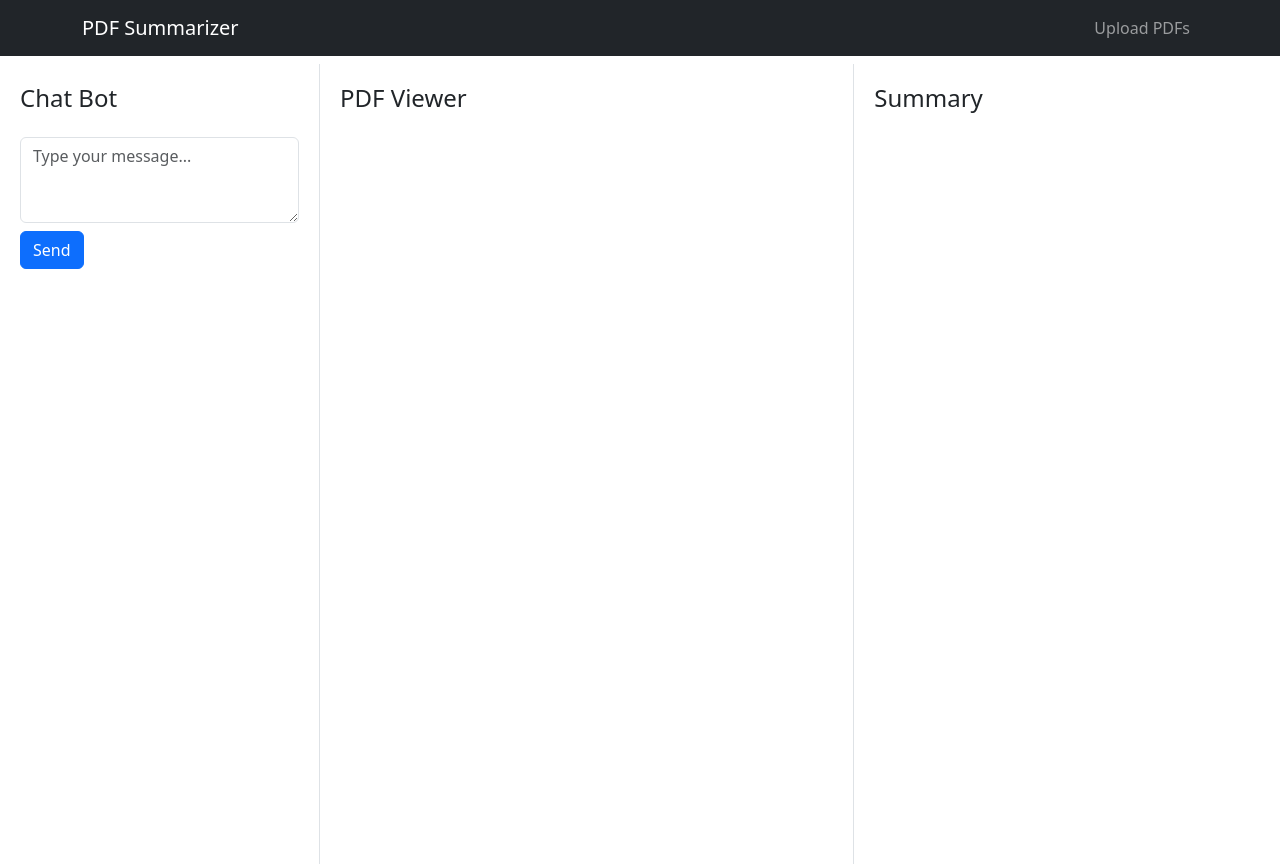
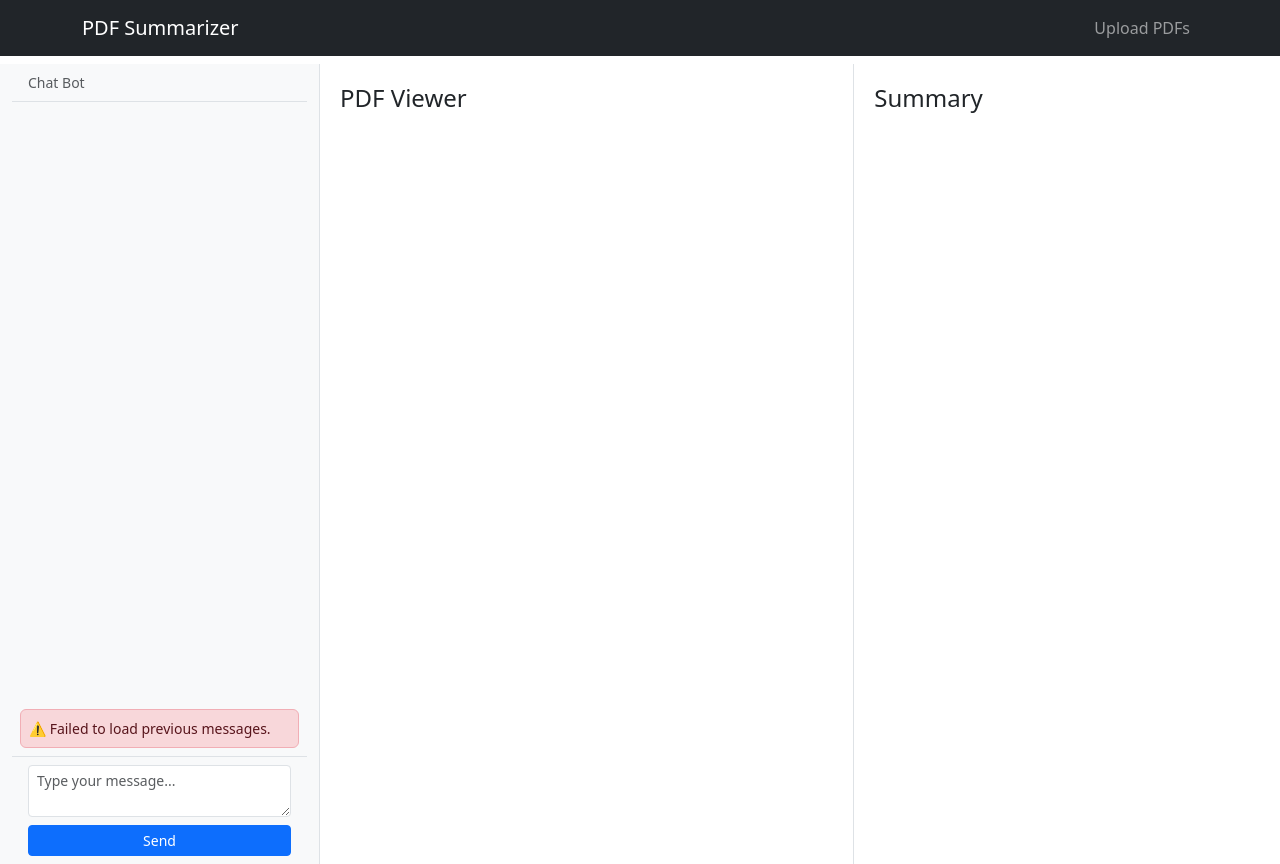
Before and after one commit to TalhaH23/final_year_project_2025, a Flask app: template web/templates/view.html in a window 1280 px wide. Run offline with Flask 3, Linux system fonts and the light colour scheme; the template is opened without the code that fills it, so the values that code supplies are empty.

Commit message:
text chat style

```diff
--- a/web/templates/view.html
+++ b/web/templates/view.html
@@ -5,15 +5,27 @@
 {% block content %}
 <div class="row h-100">
     <!-- Left Column: Chat -->
-    <div class="col-md-3 border-end d-flex flex-column" style="height: 100vh; overflow-y: auto; padding: 20px;">
-        <h4>Chat Bot</h4>
-        <form id="chat-form" class="mt-3">
+    <div class="col-md-3 border-end d-flex flex-column bg-light" style="height: 100vh; overflow: hidden;">
+        <!-- Top Bar -->
+        <div class="border-bottom px-3 py-2 d-flex justify-content-between align-items-center">
+            <span class="text-muted small">Chat Bot</span>
+        </div>
+
+        <!-- Chat Messages Area -->
+        <div id="chat-box" class="flex-grow-1 px-3 py-2 overflow-auto d-flex flex-column gap-2"
+            style="background-color: #f8f9fa;"></div>
+
+        <!-- Error Alert -->
+        <div id="error-box" class="alert alert-danger d-none m-2 p-2 small" role="alert"></div>
+
+        <!-- Chat Input -->
+        <form id="chat-form" class="border-top px-3 py-2">
             <div class="mb-2">
-                <textarea id="chat-input" class="form-control" rows="3" placeholder="Type your message..."></textarea>
+                <textarea id="chat-input" class="form-control form-control-sm" rows="2"
+                    placeholder="Type your message..."></textarea>
             </div>
-            <button type="submit" class="btn btn-primary">Send</button>
+            <button type="submit" class="btn btn-primary btn-sm w-100">Send</button>
         </form>
-        <div id="chat-box" class="mt-3" style="white-space: pre-wrap;"></div>
     </div>
 
     <!-- Middle Column: PDF -->
@@ -21,7 +33,6 @@
         <h4>PDF Viewer</h4>
         <iframe src="{{ request.url_for('uploads', path=filename) }}" width="100%" height="100%"
             style="border: none;"></iframe>
-        <!-- <p class="mt-2"><strong>Original File:</strong> {{ display_name or filename }}</p> -->
     </div>
 
     <!-- Right Column: Summary -->
@@ -37,20 +48,22 @@
 
 {% block scripts %}
 <script>
-document.addEventListener("DOMContentLoaded", function () {
-    const conversationId = {{ conversation_id | tojson }};
-    console.log("Using conversation ID:", conversationId);
-
+    document.addEventListener("DOMContentLoaded", function () {
+        const conversationId = {{ conversation_id | tojson
+    }};
     const chatBox = document.getElementById("chat-box");
     const form = document.getElementById("chat-form");
     const input = document.getElementById("chat-input");
+    const errorBox = document.getElementById("error-box");
+
+    loadHistory();
 
     form.addEventListener("submit", async (e) => {
         e.preventDefault();
         const userInput = input.value.trim();
         if (!userInput) return;
 
-        chatBox.innerHTML += `🧑 You: ${userInput}\n`;
+        appendMessage("user", userInput);
         input.value = "";
 
         try {
@@ -63,12 +76,52 @@
             });
 
             const result = await response.json();
-            chatBox.innerHTML += `🤖 AI: ${result.content}\n\n`;
+            appendMessage("ai", result.content);
+            clearError();
         } catch (err) {
             console.error("Fetch error:", err);
-            chatBox.innerHTML += `⚠️ Error sending message.\n\n`;
+            showError("⚠️ Error sending message.");
         }
     });
-});
+
+    async function loadHistory() {
+        try {
+            const response = await fetch(`/api/conversations/${conversationId}/messages`);
+            const messages = await response.json();
+
+            messages.forEach((msg) => {
+                appendMessage(msg.role === "human" ? "user" : "ai", msg.content);
+            });
+        } catch (err) {
+            console.error("Failed to load chat history:", err);
+            showError("⚠️ Failed to load previous messages.");
+        }
+    }
+
+    function appendMessage(sender, message) {
+        const wrapper = document.createElement("div");
+        wrapper.classList.add("d-flex", "mb-1", sender === "user" ? "justify-content-end" : "justify-content-start");
+
+        const bubble = document.createElement("div");
+        bubble.className = `p-2 rounded-3 shadow-sm small ${sender === "user" ? "bg-primary text-white" : "bg-white border"}`;
+        bubble.style.maxWidth = "75%";
+        bubble.style.wordBreak = "break-word";
+        bubble.innerText = message;
+
+        wrapper.appendChild(bubble);
+        chatBox.appendChild(wrapper);
+        chatBox.scrollTop = chatBox.scrollHeight;
+    }
+
+    function showError(message) {
+        errorBox.textContent = message;
+        errorBox.classList.remove("d-none");
+    }
+
+    function clearError() {
+        errorBox.classList.add("d-none");
+        errorBox.textContent = "";
+    }
+    });
 </script>
 {% endblock %}
```
Also changed, not shown: app/chat/chat.py (+0 -14 lines), web/routes/conversation_messages.py (+12 -0 lines), web/static/css/styles.css (+8 -0 lines).
